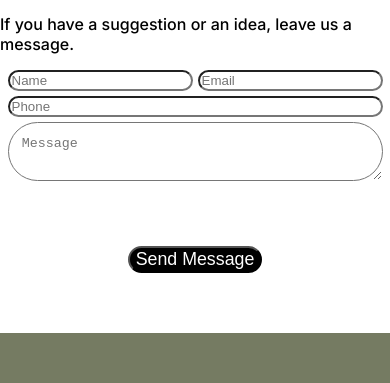
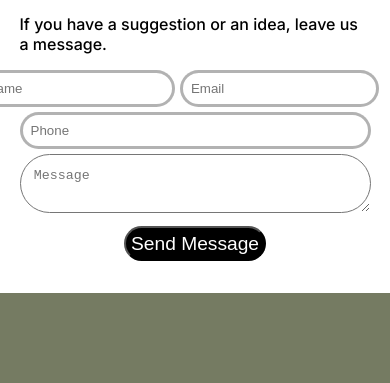
Before and after one commit to WildCodeSchool-2023-09/JS-RemoteFR-CrewStillant-P2-Postify, a React (Vite) app in the folder frontend/: page / in a window 390 px wide. Shown: the part 688-1071 px from the top of the page. Built offline with nearby package versions, Linux system fonts and the light colour scheme; no server answers; a web font is replaced by a local one.

Commit message:
refactor: responsive for breakpoint max width 400px

```diff
--- a/frontend/src/components/Form/Form.jsx
+++ b/frontend/src/components/Form/Form.jsx
@@ -5,7 +5,9 @@ function Form() {
   return (
     <div className="form">
       <h1>Contact Us</h1>
-      <p>If you have a suggestion or an idea, leave us a message.</p>
+      <p className="text_form">
+        If you have a suggestion or an idea, leave us a message.
+      </p>
       <div className="input">
         <div className="coordinates">
           <input className="name" type="text" placeholder="Name" />
@@ -13,7 +15,7 @@ function Form() {
         </div>
         <input className="phone" type="text" placeholder="Phone" />
         <textarea className="message" type="text" placeholder="Message" />
-        <div className="button">
+        <div className="btn_form">
           <button type="button">Send Message</button>
         </div>
       </div>
--- a/frontend/src/components/Form/form.css
+++ b/frontend/src/components/Form/form.css
@@ -3,47 +3,68 @@
   flex-direction: column;
   align-items: center;
 }
-
 .input {
   display: flex;
   flex-direction: column;
 }
-
 .coordinates {
   display: flex;
   flex-direction: row;
   justify-content: center;
   margin-bottom: 5px;
 }
-
 .name {
+  border: solid rgba(0, 0, 0, 0.301);
   border-radius: 40px;
   margin-right: 5px;
+  padding: 0.5rem;
 }
-
 .email {
+  border: solid rgba(0, 0, 0, 0.301);
   border-radius: 40px;
+  padding: 0.5rem;
 }
-
 .phone {
+  border: solid rgba(0, 0, 0, 0.301);
   border-radius: 40px;
   margin-bottom: 5px;
+  padding: 0.5rem;
 }
-
 .message {
   border-radius: 40px;
   margin-bottom: 5px;
   padding: 1em;
   resize: vertical;
 }
-
-.button {
+.btn_form {
   display: flex;
   justify-content: center;
+  margin-bottom: 2rem;
+  margin-top: 0.5rem;
 }
-
-.button button {
+.btn_form button:hover {
+  background-color: white;
+  box-shadow: 1px 1px 5px black;
+  color: black;
+  transition: 0.5s;
+}
+.btn_form button {
   border-radius: 40px;
   background-color: black;
   color: white;
+  cursor: grab;
+  padding: 0.3rem;
+  transition: 0.5s;
+  font-size: 1.2rem;
 }
+@media screen and (max-width: 400px) {
+  .text_form {
+    width: 90%;
+  }
+  .input {
+    width: 90%;
+  }
+  .coordinates {
+    width: 90%;
+  }
+}
```
